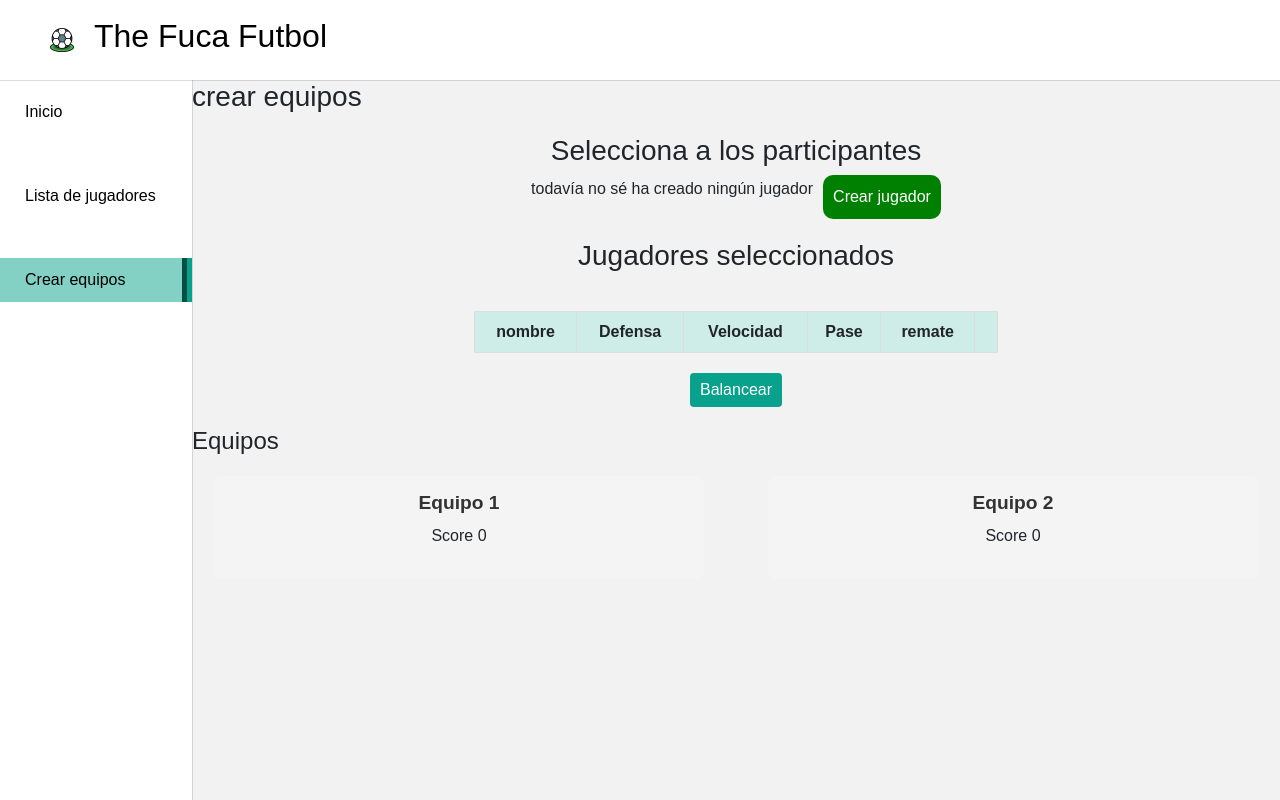
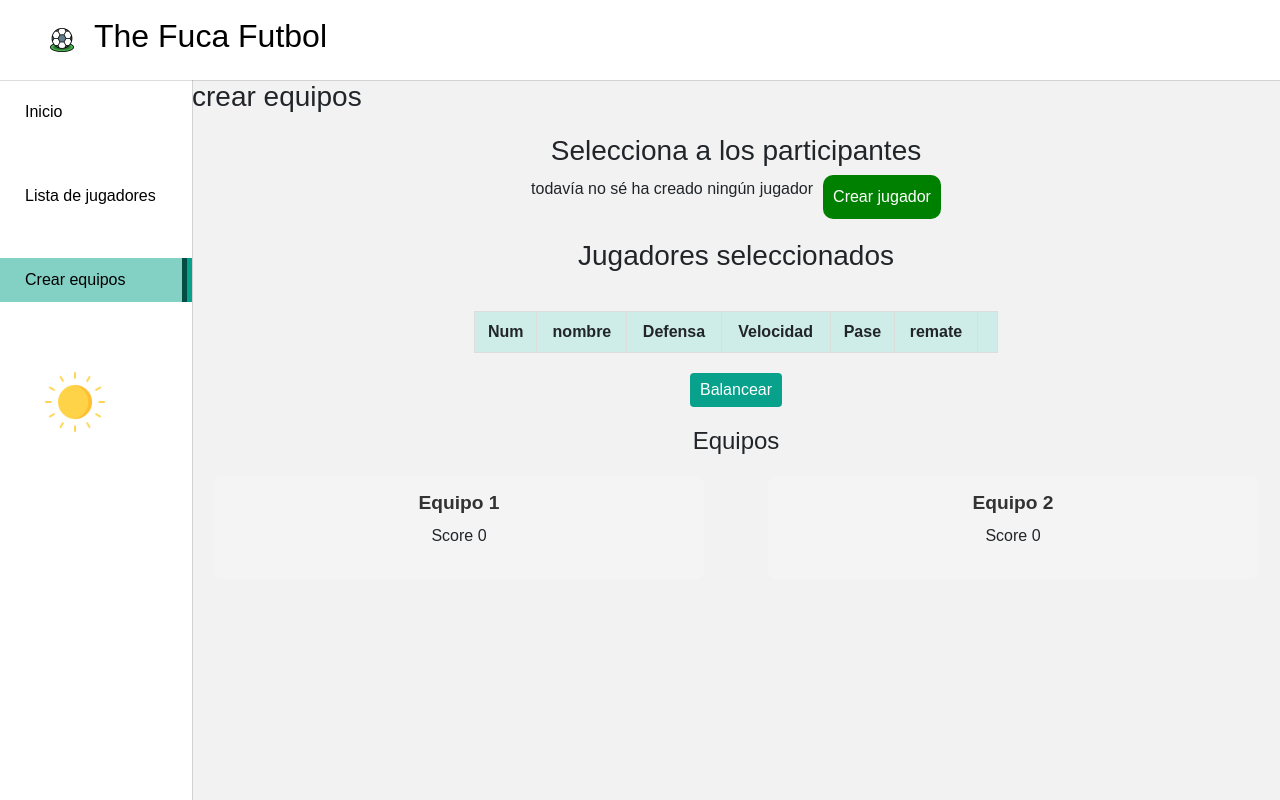
Before and after one commit to FacundoCaamano/The-Fuca-Futbol, a React (Vite) app: page /teams in a window 1280 px wide. Built offline with nearby package versions, Linux system fonts and the light colour scheme.

Commit message:
darkMode

```diff
--- a/src/App.css
+++ b/src/App.css
@@ -1,5 +1,11 @@
-body{
+.appContainer{
   background-color: var(--color6);
+  transition: ease all 1s;
+}
+.appContainer-darkmode{
+   background-color: #525252;
+   color: white;
+   transition: ease all 1s;
 }
 
 .title{
@@ -18,14 +24,23 @@ body{
   top: 0px;
   position: fixed;
   z-index: 100;
+  transition: ease all 1s;
+}
+.titleContainer.darkMode{
+  background-color: #222;
+  transition: ease all 1s;
+}
+.titleDark{
+  font-size: 2rem;
+  color: white;
 }
 .navBarPagesContainer{
   margin-top: 10vh;
   margin-left:15vw;
   display: flex;
-  height: 90vh;
+  min-height: 90vh;
 }
 .pages{
-  height: 100%;
+
   width: 100%;
 }
--- a/src/App.tsx
+++ b/src/App.tsx
@@ -1,18 +1,22 @@
 import { Link,BrowserRouter as Router } from 'react-router-dom'
 import './App.css'
 import { AppRouter } from './routes/AppRouter'
-import { PlayersProvider } from './context/PlayersContext'
+
 import football from './assets/football.png'
 import { NavBar } from './components/navBar/NavBarComponent'
+import { useTheme } from './context/ThemeContext'
+
+
 function App() {
+  const { isDarkMode } = useTheme();
   return (
-    <PlayersProvider>
+
     <Router>
-      <div className='app-container'>
+      <div className={isDarkMode ? 'appContainer-darkmode' : 'appContainer'} >
         <Link to='/home'>
-        <div className='titleContainer'>
+        <div className={isDarkMode ? 'titleContainer darkMode' : 'titleContainer'}>
           <img src={football} alt="icon" />
-          <h1 className='title'>The Fuca Futbol</h1>
+          <h1 className={isDarkMode ? 'titleDark' : 'title'}>The Fuca Futbol</h1>
         </div>
         </Link>
         <div className='navBarPagesContainer'>
@@ -23,7 +27,6 @@ function App() {
         </div>
       </div>
     </Router>
-    </PlayersProvider>
   )
 }
 
--- a/src/components/navBar/NavBar.css
+++ b/src/components/navBar/NavBar.css
@@ -7,6 +7,7 @@
     left: 0px;
     position: fixed;
     box-shadow: inset;
+    transition: ease all 1s;
     ul{
         padding: 10px 0 0 0px;
         margin: 0;
@@ -18,9 +19,42 @@
         }
     }
 }
+.navBar-darkMode{
+    height: 100%;
+    box-shadow: 0.2px 0px #fffdfd;
+    margin-right: 20px;
+    width: 15vw;
+    background-color: #222;
+    left: 0px;
+    position: fixed;
+    box-shadow: inset;
+    transition: ease all 1s;
+    ul{
+        padding: 10px 0 0 0px;
+        margin: 0;
+        display: flex;
+        flex-direction: column;
+        gap: 40px;
+        li{
+            color: white;
+            padding: 10px 10px 10px 25px;
+        }
+    }
+}
 .createPlayer{
     cursor: pointer;
 }
 .createPlayer:hover{
     background-color: var(--color3);
 }
+.changeMode {
+    transition: transform 0.5s ease; /* Duración de la rotación */
+    width: 100px;
+    padding: 20px;
+  }
+
+  .changeMode.rotate {
+    padding: 20px;
+    transform: rotate(180deg); /* Rotación de 180 grados */
+    width: 100px;
+  }
--- a/src/components/navBar/NavBarComponent.tsx
+++ b/src/components/navBar/NavBarComponent.tsx
@@ -1,8 +1,20 @@
 import { NavLink } from 'react-router-dom'
 import './NavBar.css'
+import { useTheme } from '../../context/ThemeContext';
+import sol from '../../assets/sun.png'
+import luna from '../../assets/moon.png'
+import { useState } from 'react';
 export const NavBar = () => {
+    const { isDarkMode, toggleTheme } = useTheme();
+    const [rotating, setRotating] = useState(false);
+
+  const handleClick = () => {
+    setRotating(true); // Activa la animación
+    toggleTheme(); // Cambia el tema
+    setTimeout(() => setRotating(false), 500); // Desactiva la animación después de 0.5s
+  };
     return(
-        <nav className="navBar">
+        <nav className={isDarkMode ? "navBar-darkMode" : "navBar"}>
             <ul>
                 <NavLink to="/home"
                        className={({ isActive }) => (isActive ? 'active' : 'disabled')}>
@@ -22,6 +34,14 @@ export const NavBar = () => {
                             Crear equipos
                         </li>
                 </NavLink>
+                <li>
+                <img
+                     className={`changeMode ${rotating ? 'rotate' : ''}`}
+                     onClick={handleClick}
+                     src={isDarkMode ? luna : sol}
+                     alt="Toggle Theme"
+                    />
+                </li>
             </ul>
         </nav>
     )
--- a/src/components/teams/Teams.css
+++ b/src/components/teams/Teams.css
@@ -25,6 +25,7 @@
     display: grid;
     grid-template-columns: repeat(2, 1fr);
 }
+
 .button-add{
     padding: 5px 10px;
     background-color: var(--color3);
@@ -50,6 +51,9 @@
     border: 1px solid #ddd;
     border-radius: 5px;
     background-color: #f9f9f9;
+}
+.player-card.dark{
+    background-color: #222;
 }
 .button--remove{
     padding: 5px 10px;
@@ -77,23 +81,30 @@
 }
 table {
     width: 50%;
-    border-collapse: collapse; /* Asegura que no haya espacios entre los bordes de las celdas */
+    border-collapse: collapse;
     margin-top: 10px;
 }
 
 th, td {
-    border: 1px solid #ddd; /* Aplica un borde a las celdas */
-    padding: 8px; /* Agrega espaciado interno a las celdas */
-    text-align: center; /* Centra el texto en las celdas */
+    border: 1px solid #ddd;
+    padding: 8px;
+    text-align: center;
 }
 
-th {
-    background-color: var(--color2); /* Color de fondo para los encabezados */
+.trHead {
+    background-color: var(--color2);
+    font-weight: bold;
+}
+.trDark{
+    background-color: var(--color3);
     font-weight: bold;
 }
 
 tr:nth-child(even) {
-    background-color: var(--color1); /* Color de fondo alternativo para filas */
+    background-color: var(--color1);
+}
+.darkTr:nth-child(even) {
+    background-color: var(--color4);
 }
 
 .button-balance{
@@ -124,7 +135,13 @@ tr:nth-child(even) {
     width: 45%;
     text-align: center;
 }
-
+.teamDark{
+    background-color: #222;
+    padding: 15px;
+    border-radius: 8px;
+    width: 45%;
+    text-align: center;
+}
 .team h4 {
     margin-bottom: 10px;
     font-size: 1.2em;
@@ -137,3 +154,6 @@ tr:nth-child(even) {
     font-weight: normal;
     color: #555;
 }
+.equiposTitle{
+    text-align: center;
+}
--- a/src/components/teams/TeamsComponent.tsx
+++ b/src/components/teams/TeamsComponent.tsx
@@ -3,10 +3,12 @@ import { PlayersContext } from "../../context/PlayersContext"
 import { userTeamBalanced } from "../../hooks/useTeamBalancer"
 import './Teams.css'
 import { NavLink} from "react-router-dom"
+import { useTheme } from "../../context/ThemeContext"
 
 export const TeamsComponent = () =>{
     const context = useContext(PlayersContext)
     const playersContext=context?.players
+    const {isDarkMode} = useTheme()
     const {addPlayer,players,removePlayer,balanceTeams,team1,team2,team1Score,team2Score} = userTeamBalanced()
 
     return(
@@ -16,7 +18,7 @@ export const TeamsComponent = () =>{
             <h3>Selecciona a los participantes</h3>
             {
                 playersContext?.length ? 'jugadores ' :
-                <div data-bs-toggle="modal" data-bs-target="#modalNewPlayer" className="playersEmpty">
+                <div data-bs-toggle="modal" data-bs-target="#modalNewPlayer" className='playersEmpty'>
                     <div>
                         <p>todavía no sé ha creado ningún jugador</p>
                     </div>
@@ -30,7 +32,7 @@ export const TeamsComponent = () =>{
 
                 <div className="players-grid">
                     {playersContext?.map(player => (
-                        <div key={player.id} className="player-card">
+                        <div key={player.id} className={isDarkMode ? "player-card dark":"player-card"}>
                             <span>{player.nombre}</span>
                             <button onClick={() => addPlayer(player)} className={players.includes(player) ? 'button-disabled' : 'button-add'} disabled={players.includes(player)} >Agregar</button>
                         </div>
@@ -41,7 +43,8 @@ export const TeamsComponent = () =>{
                 <h3>Jugadores seleccionados</h3>
                 <table>
                     <thead>
-                        <tr>
+                        <tr className={isDarkMode ? "trDark" : "trHead"}>
+                            <th>Num</th>
                             <th>nombre</th>
                             <th>Defensa</th>
                             <th>Velocidad</th>
@@ -52,7 +55,8 @@ export const TeamsComponent = () =>{
                     </thead>
                     <tbody>
                         {players.map(p=>
-                                <tr key={p.id}>
+                                <tr key={p.id} className={isDarkMode ? 'darkTr' : ''}>
+                                    <td>{players.indexOf(p)+1}</td>
                                     <td>{p.nombre}</td>
                                     <td>{p.defensa}</td>
                                     <td>{p.velocidad}</td>
@@ -67,9 +71,9 @@ export const TeamsComponent = () =>{
                 </table>
                 <button onClick={()=>balanceTeams()} className="button-balance">Balancear</button>
             </div>
-            <h4>Equipos</h4>
+            <h4 className="equiposTitle">Equipos</h4>
             <div className="teams">
-                <div className="team">
+                <div className={isDarkMode ? 'teamDark' : 'team'}>
                     <h4>Equipo 1</h4>
                     {team1.map(p => (
 
@@ -78,12 +82,10 @@ export const TeamsComponent = () =>{
                     ))}
                     <p>Score {team1Score}</p>
                 </div>
-                <div className="team">
+                <div className={isDarkMode ? 'teamDark' : 'team'}>
                     <h4>Equipo 2</h4>
                     {team2.map(p => (
-
                             <h5 key={p.id}>{p.nombre}</h5>
-
                     ))}
                     <p>Score {team2Score}</p>
                 </div>
--- /dev/null
+++ b/src/context/ThemeContext.tsx
@@ -0,0 +1,42 @@
+import { createContext, useState, ReactNode, useContext, useEffect } from 'react';
+
+interface ThemeContextType {
+    isDarkMode: boolean;
+    toggleTheme: () => void;
+}
+
+export const ThemeContext = createContext<ThemeContextType | undefined>(undefined);
+
+export const ThemeProvider = ({ children }: { children: ReactNode }) => {
+    const [isDarkMode, setIsDarkMode] = useState(() => {
+        // Inicializa el tema desde localStorage si existe
+        const savedTheme = localStorage.getItem('theme');
+        return savedTheme ? savedTheme === 'dark' : false;
+    });
+
+    const toggleTheme = () => {
+        setIsDarkMode((prevMode) => {
+            const newMode = !prevMode;
+            localStorage.setItem('theme', newMode ? 'dark' : 'light');
+            return newMode;
+        });
+    };
+
+    useEffect(() => {
+        document.body.className = isDarkMode ? 'dark' : 'light';
+    }, [isDarkMode]);
+
+    return (
+        <ThemeContext.Provider value={{ isDarkMode, toggleTheme }}>
+            {children}
+        </ThemeContext.Provider>
+    );
+};
+
+export const useTheme = () => {
+    const context = useContext(ThemeContext);
+    if (!context) {
+        throw new Error('useTheme must be used within a ThemeProvider');
+    }
+    return context;
+};
--- a/src/main.tsx
+++ b/src/main.tsx
@@ -2,9 +2,15 @@ import { StrictMode } from 'react'
 import { createRoot } from 'react-dom/client'
 import App from './App.tsx'
 import './index.css'
+import { ThemeProvider } from './context/ThemeContext.tsx'
+import { PlayersProvider } from './context/PlayersContext.tsx'
 
 createRoot(document.getElementById('root')!).render(
   <StrictMode>
-    <App />
+    <ThemeProvider>
+    <PlayersProvider>
+      <App />
+    </PlayersProvider>
+    </ThemeProvider>
   </StrictMode>,
 )
```
Also changed, not shown: src/assets/moon.png (added), src/assets/sun.png (added).
